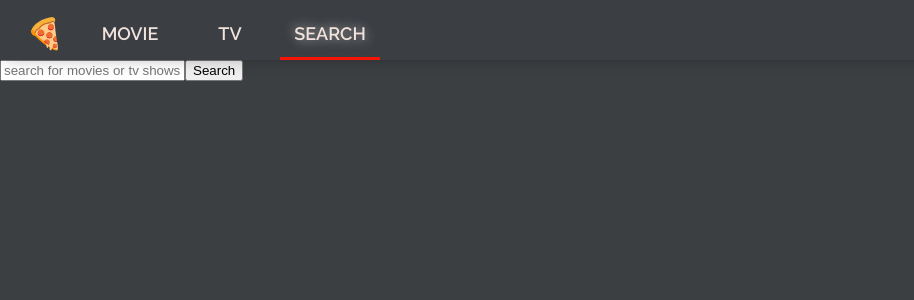
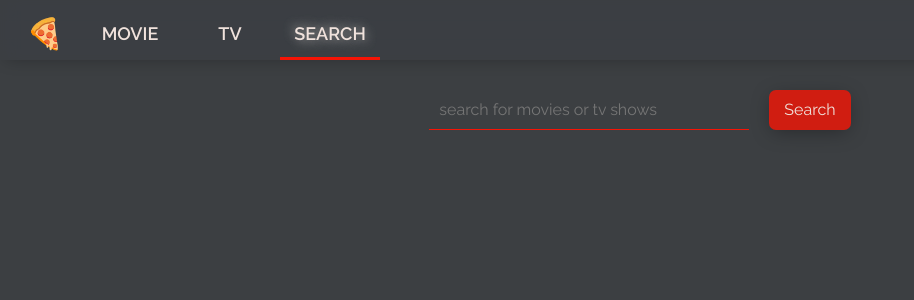
Before and after one commit to minapark127/pizza_time, a React (Create React App) app: page /#/search in a window 1280 px wide. Shown: the top 300 px of the page, without its empty margins (0-914 px from the left). Built offline with nearby package versions, Linux system fonts and the light colour scheme.

Commit message:
styling search page

```diff
--- a/src/Routes/Search/SearchPresenter.js
+++ b/src/Routes/Search/SearchPresenter.js
@@ -4,13 +4,45 @@ import styled from "styled-components";
 import Section from "Components/Section";
 import View from "Components/View";
 
-const Container = styled.section``;
+const Container = styled.section`
+  width: 97vw;
+  margin: 0 auto;
+  margin-top: 30px;
+`;
 
-const Form = styled.form``;
+const Form = styled.form`
+  width: 100%;
+  display: flex;
+  justify-content: center;
+`;
 
-const Input = styled.input``;
+const Input = styled.input`
+  all: unset;
+  width: 300px;
+  border-bottom: 1px solid #f0e2dc;
+  padding: 10px;
+  :focus {
+    border-bottom: 1px solid #f51406;
+  }
+`;
 
-const Button = styled.input``;
+const Button = styled.input`
+  all: unset;
+  margin-left: 20px;
+  background-color: rgba(245, 20, 6, 0.8);
+  color: #f0e2dc;
+  border-radius: 7px;
+  padding: 10px 15px;
+  box-shadow: 0px 4px 20px -3px rgba(0, 0, 0, 0.35);
+  transition: transform 1s linear;
+  :hover {
+    cursor: pointer;
+    background-color: rgba(245, 20, 6, 0.6);
+  }
+  :active {
+    transform: scale(0.8);
+  }
+`;
 
 const SearchPresenter = ({
   movieResult,
@@ -28,6 +60,7 @@ const SearchPresenter = ({
         placeholder="search for movies or tv shows"
         value={searchInput}
         onChange={updateInput}
+        autoFocus
       />
       <Button type="button" value="Search" onClick={handleSubmit} />
     </Form>
```
